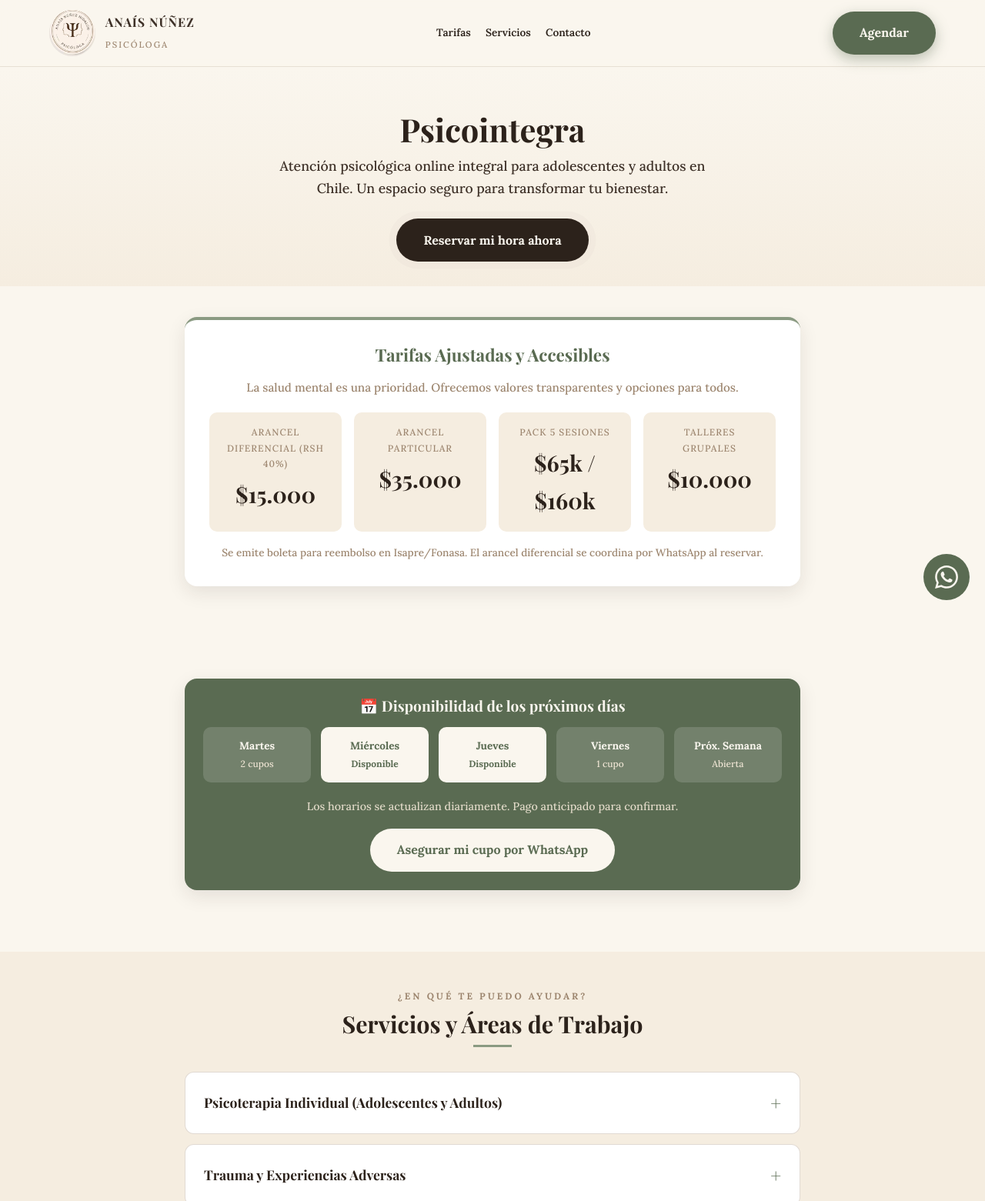
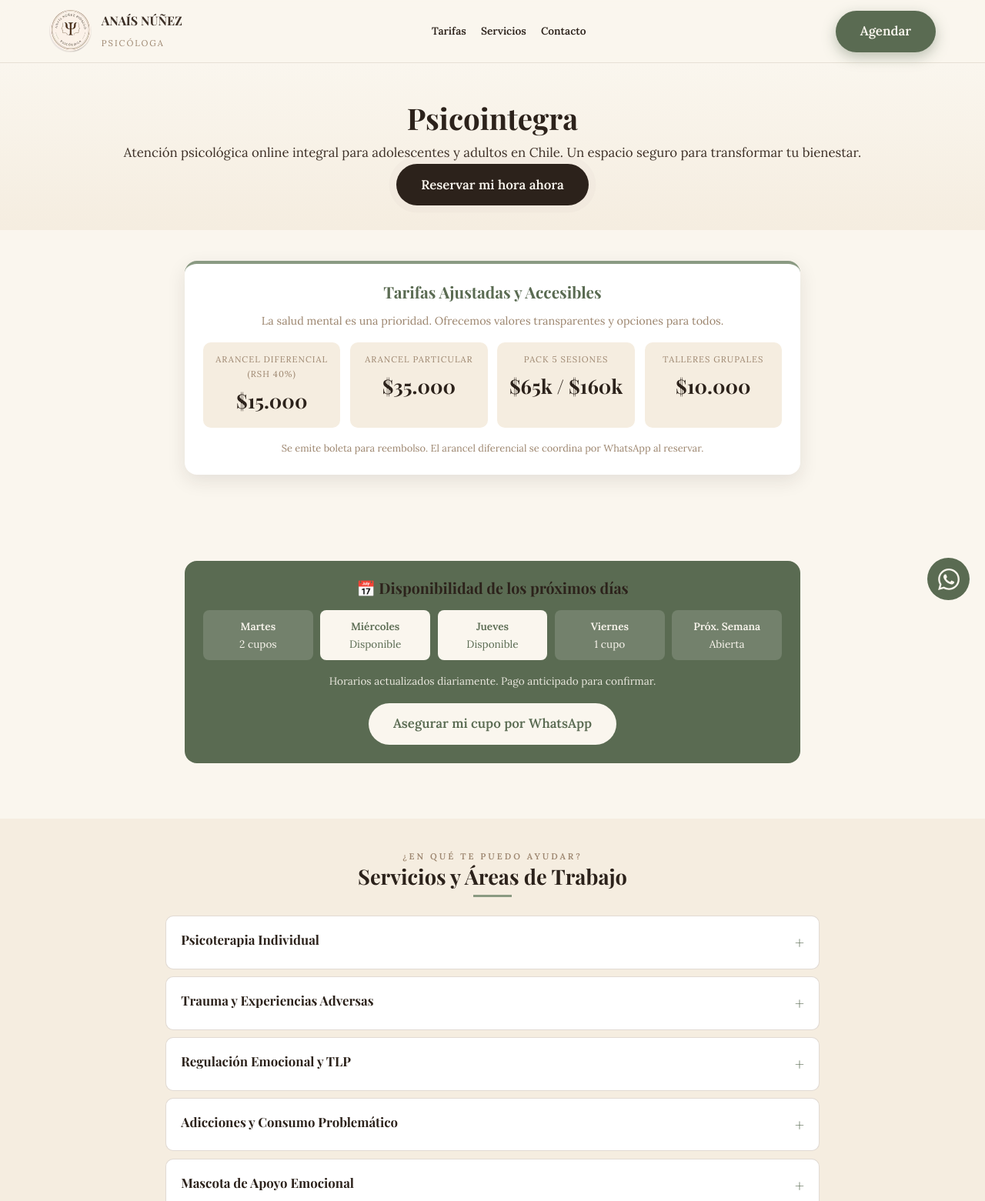
Before and after one commit to koroacuna-cell/psicointegra, a plain HTML site: page index.html in a window 1280 px wide. Shown: the top 1561 px of the page at 77% size. Drawn offline with nearby package versions, Linux system fonts and the light colour scheme; a web font is replaced by a local one.

Commit message:
Version final limpia: Tarifas ajustadas al inicio, sin duplicados

```diff
--- a/index.html
+++ b/index.html
@@ -4,73 +4,57 @@
 <meta charset="UTF-8">
 <meta name="viewport" content="width=device-width, initial-scale=1.0">
 <meta name="description" content="Psicointegra | Ps. Anaís Núñez. Psicóloga online en Chile. Trauma, ansiedad, TLP. Tarifas ajustadas. Registro 881079.">
-<title>Psicointegra | Ps. Anaís Núñez - Psicóloga Online en Chile</title>
-<link rel="canonical" href="https://koroacuna-cell.github.io/psicointegra/">
-<link rel="preconnect" href="https://fonts.googleapis.com">
-<link rel="preconnect" href="https://fonts.gstatic.com" crossorigin>
-<link href="https://fonts.googleapis.com/css2?family=Playfair+Display:ital,wght@0,600;0,700;1,600&family=Lora:wght@400;500;600;700&display=swap" rel="stylesheet">
+<title>Psicointegra | Ps. Anaís Núñez - Psicóloga Online</title>
+<link href="https://fonts.googleapis.com/css2?family=Playfair+Display:wght@600;700&family=Lora:wght@400;500;600&display=swap" rel="stylesheet">
 <style>
-:root{--marfil:#FAF6EE;--beige:#EFE5D4;--beige-suave:#F5EDE0;--taupe:#9C856E;--salvia:#8A9A82;--salvia-oscuro:#5A6B52;--cafe:#2C221B;--cafe-texto:#3E3128;--blanco:#FFFFFF;--sombra:0 8px 24px rgba(44,34,27,.1)}
+:root{--marfil:#FAF6EE;--beige:#EFE5D4;--beige-suave:#F5EDE0;--taupe:#9C856E;--salvia:#8A9A82;--salvia-oscuro:#5A6B52;--cafe:#2C221B;--texto:#3E3128;--blanco:#FFFFFF;--sombra:0 8px 24px rgba(44,34,27,.1)}
 *{margin:0;padding:0;box-sizing:border-box}
 html{scroll-behavior:smooth}
-body{font-family:'Lora',serif;background:var(--marfil);color:var(--cafe-texto);line-height:1.7;font-size:1.05rem;font-weight:500}
-h1,h2,h3,h4{font-family:'Playfair Display',serif;color:var(--cafe);font-weight:700;line-height:1.2}
-img{max-width:100%}
-header{background:rgba(250,246,238,.95);backdrop-filter:blur(10px);padding:.8rem 5%;display:flex;align-items:center;justify-content:space-between;gap:1rem;position:sticky;top:0;z-index:100;border-bottom:1px solid rgba(156,133,110,.2)}
+body{font-family:'Lora',serif;background:var(--marfil);color:var(--texto);line-height:1.7;font-size:1.05rem}
+h1,h2,h3{font-family:'Playfair Display',serif;color:var(--cafe);font-weight:700;line-height:1.2}
+header{background:rgba(250,246,238,.95);backdrop-filter:blur(10px);padding:.8rem 5%;display:flex;align-items:center;justify-content:space-between;position:sticky;top:0;z-index:100;border-bottom:1px solid rgba(156,133,110,.2)}
 .brand{display:flex;align-items:center;gap:.8rem}
-.brand img{height:60px;width:60px;border-radius:50%;object-fit:cover;background:var(--beige-suave)}
-.brand-txt strong{font-family:'Playfair Display',serif;font-size:1rem;letter-spacing:1px;display:block}
+.brand img{height:55px;width:55px;border-radius:50%;object-fit:cover;background:var(--beige-suave)}
+.brand-txt strong{font-family:'Playfair Display',serif;font-size:1rem;display:block}
 .brand-txt span{font-size:.7rem;letter-spacing:2px;text-transform:uppercase;color:var(--taupe)}
-nav{display:flex;gap:1.2rem;align-items:center;flex-wrap:wrap;justify-content:center}
-nav a{text-decoration:none;color:var(--cafe);font-size:.85rem;font-weight:600;transition:.3s}
-nav a:hover{color:var(--salvia-oscuro)}
-.btn{display:inline-block;text-decoration:none;border-radius:50px;padding:.9rem 2.2rem;font-family:'Lora',serif;font-size:1rem;font-weight:700;transition:.3s;cursor:pointer;border:none}
+nav{display:flex;gap:1.2rem}
+nav a{text-decoration:none;color:var(--cafe);font-size:.85rem;font-weight:600}
+.btn{display:inline-block;text-decoration:none;border-radius:50px;padding:.8rem 2rem;font-weight:700;transition:.3s;border:none}
 .btn-salvia{background:var(--salvia-oscuro);color:var(--marfil);box-shadow:0 6px 18px rgba(90,107,82,.4)}
-.btn-salvia:hover{background:var(--cafe);transform:translateY(-2px)}
-.btn-urgencia{background:var(--cafe);color:var(--marfil);animation:pulse-btn 2s infinite}
-@keyframes pulse-btn{0%{box-shadow:0 0 0 0 rgba(44,34,27,.4)}70%{box-shadow:0 0 0 10px rgba(44,34,27,0)}100%{box-shadow:0 0 0 0 rgba(44,34,27,0)}}
-.hero{padding:3.5rem 5% 2rem;background:linear-gradient(180deg,var(--marfil) 0%,var(--beige-suave) 100%);text-align:center}
-.hero h1{font-size:2.6rem;margin-bottom:.5rem}
-.hero p{max-width:600px;margin:0 auto 1.5rem;color:var(--cafe-texto);font-size:1.1rem}
-.tarifas-top{background:var(--blanco);border-top:4px solid var(--salvia);border-radius:16px;padding:2rem;margin:1.5rem auto;max-width:800px;box-shadow:var(--sombra);text-align:center}
-.tarifas-top h3{color:var(--salvia-oscuro);font-size:1.4rem;margin-bottom:1rem}
-.tarifas-grid{display:grid;grid-template-columns:repeat(auto-fit,minmax(150px,1fr));gap:1rem;margin-bottom:1rem}
-.tarifa-item{background:var(--beige-suave);padding:1rem;border-radius:10px}
-.tarifa-item .etiq{font-size:.75rem;text-transform:uppercase;letter-spacing:1px;color:var(--taupe);display:block;margin-bottom:.3rem}
-.tarifa-item .val{font-family:'Playfair Display',serif;font-size:1.8rem;font-weight:700;color:var(--cafe);display:block}
-.urgency-banner{background:var(--salvia-oscuro);color:var(--marfil);border-radius:16px;padding:1.5rem;margin:2rem auto;max-width:800px;box-shadow:var(--sombra)}
-.urgency-banner h3{color:var(--marfil);font-size:1.2rem;margin-bottom:1rem;display:flex;align-items:center;justify-content:center;gap:.5rem}
-.calendar-grid{display:grid;grid-template-columns:repeat(auto-fit,minmax(100px,1fr));gap:.8rem;margin-bottom:1.2rem}
-.cal-day{background:rgba(255,255,255,.15);padding:.8rem;border-radius:10px;text-align:center;font-size:.85rem}
-.cal-day .dia{font-weight:700;color:var(--marfil);display:block}
-.cal-day .estado{font-size:.75rem;color:var(--beige);margin-top:.2rem}
+.btn-urgencia{background:var(--cafe);color:var(--marfil);animation:pulse 2s infinite}
+@keyframes pulse{0%{box-shadow:0 0 0 0 rgba(44,34,27,.4)}70%{box-shadow:0 0 0 10px rgba(44,34,27,0)}100%{box-shadow:0 0 0 0 rgba(44,34,27,0)}}
+.hero{padding:3rem 5% 2rem;text-align:center;background:linear-gradient(180deg,var(--marfil),var(--beige-suave))}
+.hero h1{font-size:2.4rem;margin-bottom:.5rem}
+.tarifas-top{background:var(--blanco);border-top:4px solid var(--salvia);border-radius:16px;padding:1.5rem;margin:1.5rem auto;max-width:800px;box-shadow:var(--sombra);text-align:center}
+.tarifas-top h3{color:var(--salvia-oscuro);font-size:1.3rem;margin-bottom:.8rem}
+.tarifas-grid{display:grid;grid-template-columns:repeat(auto-fit,minmax(140px,1fr));gap:.8rem;margin-bottom:1rem}
+.tarifa-item{background:var(--beige-suave);padding:.8rem;border-radius:10px}
+.tarifa-item .etiq{font-size:.7rem;text-transform:uppercase;letter-spacing:1px;color:var(--taupe);display:block}
+.tarifa-item .val{font-family:'Playfair Display',serif;font-size:1.6rem;font-weight:700;color:var(--cafe);display:block;margin-top:.2rem}
+.urgency-banner{background:var(--salvia-oscuro);color:var(--marfil);border-radius:16px;padding:1.5rem;margin:2rem auto;max-width:800px;text-align:center}
+.calendar-grid{display:grid;grid-template-columns:repeat(auto-fit,minmax(90px,1fr));gap:.6rem;margin:1rem 0}
+.cal-day{background:rgba(255,255,255,.15);padding:.6rem;border-radius:8px;font-size:.85rem}
+.cal-day .dia{font-weight:700;display:block}
 .cal-day.disponible{background:var(--marfil);color:var(--salvia-oscuro)}
-.cal-day.disponible .dia, .cal-day.disponible .estado{color:var(--salvia-oscuro);font-weight:700}
-section{padding:3rem 5%}
-.wrap{max-width:900px;margin:0 auto}
-.sec-title{text-align:center;font-size:1.9rem;margin-bottom:.5rem}
-.sec-kicker{text-align:center;letter-spacing:3px;text-transform:uppercase;font-size:.75rem;color:var(--taupe);font-weight:700;margin-bottom:.5rem}
-.sec-rule{width:50px;height:3px;background:var(--salvia);margin:0 auto 2rem}
-.faq{max-width:800px;margin:0 auto}
-.faq details{background:var(--blanco);border:1px solid rgba(156,133,110,.3);border-radius:12px;margin-bottom:.8rem;padding:1.2rem 1.5rem;cursor:pointer;transition:.3s}
+.cal-day.disponible .dia{font-weight:800}
+section{padding:2.5rem 5%}
+.wrap{max-width:850px;margin:0 auto}
+.sec-title{text-align:center;font-size:1.7rem;margin-bottom:.5rem}
+.sec-kicker{text-align:center;letter-spacing:3px;text-transform:uppercase;font-size:.7rem;color:var(--taupe);font-weight:700}
+.sec-rule{width:50px;height:3px;background:var(--salvia);margin:0 auto 1.5rem}
+.faq details{background:var(--blanco);border:1px solid rgba(156,133,110,.3);border-radius:10px;margin-bottom:.6rem;padding:1rem 1.2rem;cursor:pointer}
 .faq details[open]{box-shadow:var(--sombra);border-left:4px solid var(--salvia)}
-.faq summary{font-family:'Playfair Display',serif;font-size:1.1rem;color:var(--cafe);list-style:none;display:flex;justify-content:space-between;align-items:center;font-weight:700}
-.faq summary::after{content:"+";color:var(--salvia-oscuro);font-size:1.5rem;font-weight:400}
+.faq summary{font-family:'Playfair Display',serif;font-size:1.05rem;color:var(--cafe);list-style:none;display:flex;justify-content:space-between;font-weight:700}
+.faq summary::after{content:"+";color:var(--salvia-oscuro);font-size:1.3rem}
 .faq details[open] summary::after{content:"−"}
-.faq p, .faq ul{margin-top:1rem;font-size:1rem;color:var(--cafe-texto);line-height:1.7}
-.faq ul{list-style:none;padding:0}
-.faq li{padding:.4rem 0 .4rem 1.5rem;position:relative}
-.faq li::before{content:"✦";position:absolute;left:0;color:var(--salvia)}
-.contact-box{background:var(--beige);border-radius:20px;padding:2.5rem 2rem;text-align:center}
-.contact-data{display:flex;flex-wrap:wrap;gap:1.5rem;justify-content:center;margin-top:1.5rem;font-size:.95rem}
+.faq p{margin-top:.8rem;font-size:.95rem;color:var(--texto)}
+.contact-box{background:var(--beige);border-radius:16px;padding:2rem;text-align:center}
+.contact-data{display:flex;flex-wrap:wrap;gap:1.2rem;justify-content:center;margin-top:1.2rem;font-size:.9rem}
 .contact-data a{color:var(--cafe);text-decoration:none;font-weight:600;border-bottom:1px solid var(--salvia)}
-footer{background:var(--cafe);color:var(--beige);text-align:center;padding:2.5rem 5%}
-.foot-brand{font-family:'Playfair Display',serif;font-size:1.2rem;color:var(--marfil);margin-bottom:.5rem}
-.foot-legal{font-size:.75rem;color:var(--taupe);max-width:600px;margin:1rem auto 0;line-height:1.5}
-.wa-float{position:fixed;bottom:20px;right:20px;width:60px;height:60px;background:var(--salvia-oscuro);border-radius:50%;display:flex;align-items:center;justify-content:center;box-shadow:0 6px 20px rgba(44,34,27,.4);z-index:1000;animation:pulse-wa 2.5s infinite}
-.wa-float svg{width:30px;height:30px;fill:var(--marfil)}
-@keyframes pulse-wa{0%{box-shadow:0 0 0 0 rgba(90,107,82,.6)}70%{box-shadow:0 0 0 15px rgba(90,107,82,0)}100%{box-shadow:0 0 0 0 rgba(90,107,82,0)}}
-@media(max-width:768px){nav{display:none}.hero h1{font-size:2.2rem}.calendar-grid{grid-template-columns:repeat(3,1fr)}}
+footer{background:var(--cafe);color:var(--beige);text-align:center;padding:2rem 5%;font-size:.8rem}
+.wa-float{position:fixed;bottom:20px;right:20px;width:55px;height:55px;background:var(--salvia-oscuro);border-radius:50%;display:flex;align-items:center;justify-content:center;box-shadow:0 6px 20px rgba(44,34,27,.4);z-index:1000;animation:pulse 2.5s infinite}
+.wa-float svg{width:28px;height:28px;fill:var(--marfil)}
+@media(max-width:768px){nav{display:none}.hero h1{font-size:2rem}.calendar-grid{grid-template-columns:repeat(3,1fr)}}
 </style>
 </head>
 <body>
@@ -79,11 +63,7 @@ footer{background:var(--cafe);color:var(--beige);text-align:center;padding:2.5re
 <img src="logo-anais.png" alt="Logo" onerror="this.style.display='none'">
 <div class="brand-txt"><strong>ANAÍS NÚÑEZ</strong><span>Psicóloga</span></div>
 </div>
-<nav>
-<a href="#tarifas">Tarifas</a>
-<a href="#servicios">Servicios</a>
-<a href="#contacto">Contacto</a>
-</nav>
+<nav><a href="#tarifas">Tarifas</a><a href="#servicios">Servicios</a><a href="#contacto">Contacto</a></nav>
 <a class="btn btn-salvia" href="https://wa.me/56968506890" target="_blank">Agendar</a>
 </header>
 
@@ -93,18 +73,18 @@ footer{background:var(--cafe);color:var(--beige);text-align:center;padding:2.5re
 <a class="btn btn-urgencia" href="https://wa.me/56968506890?text=Hola%20Ana%C3%ADs%2C%20quiero%20agendar%20una%20sesi%C3%B3n" target="_blank">Reservar mi hora ahora</a>
 </div>
 
-<section id="tarifas" style="padding-top:1rem; padding-bottom:1rem;">
+<section id="tarifas" style="padding-top:1rem;padding-bottom:1rem">
 <div class="wrap">
 <div class="tarifas-top">
 <h3>Tarifas Ajustadas y Accesibles</h3>
-<p style="font-size:.95rem;color:var(--taupe);margin-bottom:1.2rem">La salud mental es una prioridad. Ofrecemos valores transparentes y opciones para todos.</p>
+<p style="font-size:.9rem;color:var(--taupe);margin-bottom:1rem">La salud mental es una prioridad. Ofrecemos valores transparentes y opciones para todos.</p>
 <div class="tarifas-grid">
 <div class="tarifa-item"><span class="etiq">Arancel Diferencial (RSH 40%)</span><span class="val">$15.000</span></div>
 <div class="tarifa-item"><span class="etiq">Arancel Particular</span><span class="val">$35.000</span></div>
 <div class="tarifa-item"><span class="etiq">Pack 5 Sesiones</span><span class="val">$65k / $160k</span></div>
 <div class="tarifa-item"><span class="etiq">Talleres Grupales</span><span class="val">$10.000</span></div>
 </div>
-<p style="font-size:.85rem;color:var(--taupe)">Se emite boleta para reembolso en Isapre/Fonasa. El arancel diferencial se coordina por WhatsApp al reservar.</p>
+<p style="font-size:.8rem;color:var(--taupe)">Se emite boleta para reembolso. El arancel diferencial se coordina por WhatsApp al reservar.</p>
 </div>
 </div>
 </section>
@@ -114,16 +94,14 @@ footer{background:var(--cafe);color:var(--beige);text-align:center;padding:2.5re
 <div class="urgency-banner">
 <h3>📅 Disponibilidad de los próximos días</h3>
 <div class="calendar-grid">
-<div class="cal-day"><span class="dia">Martes</span><span class="estado">2 cupos</span></div>
-<div class="cal-day disponible"><span class="dia">Miércoles</span><span class="estado">Disponible</span></div>
-<div class="cal-day disponible"><span class="dia">Jueves</span><span class="estado">Disponible</span></div>
-<div class="cal-day"><span class="dia">Viernes</span><span class="estado">1 cupo</span></div>
-<div class="cal-day"><span class="dia">Próx. Semana</span><span class="estado">Abierta</span></div>
+<div class="cal-day"><span class="dia">Martes</span><span>2 cupos</span></div>
+<div class="cal-day disponible"><span class="dia">Miércoles</span><span>Disponible</span></div>
+<div class="cal-day disponible"><span class="dia">Jueves</span><span>Disponible</span></div>
+<div class="cal-day"><span class="dia">Viernes</span><span>1 cupo</span></div>
+<div class="cal-day"><span class="dia">Próx. Semana</span><span>Abierta</span></div>
 </div>
-<p style="text-align:center;font-size:.9rem;color:var(--beige);margin-bottom:1rem;opacity:.9">Los horarios se actualizan diariamente. Pago anticipado para confirmar.</p>
-<div style="text-align:center">
+<p style="font-size:.85rem;opacity:.9;margin-bottom:1rem">Horarios actualizados diariamente. Pago anticipado para confirmar.</p>
 <a class="btn" href="https://wa.me/56968506890?text=Hola%2C%20vi%20disponibilidad%20en%20la%20web%20y%20quiero%20reservar" target="_blank" style="background:var(--marfil);color:var(--salvia-oscuro)">Asegurar mi cupo por WhatsApp</a>
-</div>
 </div>
 </div>
 </section>
@@ -134,32 +112,23 @@ footer{background:var(--cafe);color:var(--beige);text-align:center;padding:2.5re
 <h2 class="sec-title">Servicios y Áreas de Trabajo</h2>
 <div class="sec-rule"></div>
 <div class="faq">
-<details><summary>Psicoterapia Individual (Adolescentes y Adultos)</summary><p>Procesos personalizados online (45-60 min) para abordar ansiedad, depresión, duelo o transiciones vitales, integrando herramientas de Terapia Sistémica Breve y Narrativa.</p></details>
-<details><summary>Trauma y Experiencias Adversas</summary><p>Acompañamiento especializado en trauma complejo, abuso o experiencias que afectan la vida emocional y relacional, a tu propio ritmo.</p></details>
-<details><summary>Regulación Emocional y TLP</summary><p>Herramientas prácticas para manejar la intensidad emocional, mejorar las relaciones interpersonales y fortalecer la identidad.</p></details>
-<details><summary>Adicciones y Consumo Problemático</summary><p>Abordaje sin juicios, enfocado en la identificación de patrones, motivación para el cambio y prevención de recaídas.</p></details>
-<details><summary>Evaluación para Mascota de Apoyo Emocional</summary><p>Proceso de evaluación profesional para determinar la pertinencia de un animal de apoyo. (Arancel: $45.000. Entrega en 24 hrs si corresponde).</p></details>
+<details><summary>Psicoterapia Individual</summary><p>Procesos personalizados online (45-60 min) para abordar ansiedad, depresión, duelo o transiciones vitales con Terapia Sistémica Breve.</p></details>
+<details><summary>Trauma y Experiencias Adversas</summary><p>Acompañamiento especializado en trauma complejo y experiencias que afectan la vida emocional, a tu propio ritmo.</p></details>
+<details><summary>Regulación Emocional y TLP</summary><p>Herramientas prácticas para manejar la intensidad emocional y fortalecer la identidad.</p></details>
+<details><summary>Adicciones y Consumo Problemático</summary><p>Abordaje sin juicios, enfocado en la motivación para el cambio y prevención de recaídas.</p></details>
+<details><summary>Mascota de Apoyo Emocional</summary><p>Evaluación profesional para determinar la pertinencia de un animal de apoyo. (Arancel: $45.000. Entrega en 24 hrs).</p></details>
 </div>
 </div>
 </section>
 
-<section id="talleres-recursos">
+<section id="talleres">
 <div class="wrap">
-<p class="sec-kicker">Más recursos para ti</p>
+<p class="sec-kicker">Más recursos</p>
 <h2 class="sec-title">Talleres y Biblioteca</h2>
 <div class="sec-rule"></div>
 <div class="faq">
-<details><summary>Talleres Grupales ($10.000 / sesión)</summary>
-<ul>
-<li><strong>Maternidad y cuidados:</strong> Salud mental materna.</li>
-<li><strong>Parentalidad:</strong> Habilidades y vínculos familiares.</li>
-<li><strong>Autoconocimiento:</strong> Autoestima e identidad.</li>
-<li><strong>Relaciones de pareja:</strong> Comunicación y responsabilidad afectiva.</li>
-</ul>
-</details>
-<details><summary>Guías Terapéuticas Digitales (Desde $5.000)</summary>
-<p>Material práctico con 25-50 estrategias sobre: manejo de ansiedad, comunicación asertiva, identificación de emociones y herramientas para el consumo problemático.</p>
-</details>
+<details><summary>Talleres Grupales ($10.000 / sesión)</summary><p>Maternidad y cuidados, Parentalidad, Autoconocimiento y Relaciones de pareja.</p></details>
+<details><summary>Guías Terapéuticas Digitales (Desde $5.000)</summary><p>Material práctico con estrategias sobre manejo de ansiedad, comunicación asertiva e identificación de emociones.</p></details>
 </div>
 </div>
 </section>
@@ -172,9 +141,8 @@ footer{background:var(--cafe);color:var(--beige);text-align:center;padding:2.5re
 <div class="faq">
 <details>
 <summary>Leer mi historia y formación profesional</summary>
-<p>Soy Anaís Núñez, psicóloga de la Universidad de Playa Ancha, con diplomado en Salud Mental en APS y actualmente cursando postítulo en Terapia Sistémica Breve. Me especializo en trauma y casos de alta complejidad.</p>
-<p>Creo en una psicología que no solo identifica dificultades, sino que reconoce tus recursos. Mi propósito es acompañarte a construir una vida con sentido, respetando tu historia y tus tiempos. <em>"No se trata de adaptarte a cualquier costo, sino de reconocer qué aspectos de tu entorno necesitan transformarse".</em></p>
-<p style="margin-top:1rem"><strong>Experiencia:</strong> Intervención en centros de tratamiento de adicciones, psicoterapia online, talleres psicosociales y prevención en contextos laborales.</p>
+<p>Psicóloga de la Universidad de Playa Ancha, con diplomado en Salud Mental en APS y postítulo en Terapia Sistémica Breve. Especializada en trauma y casos de alta complejidad.</p>
+<p style="margin-top:.8rem"><em>"No se trata de adaptarte a cualquier costo, sino de reconocer qué aspectos de tu entorno necesitan transformarse".</em></p>
 </details>
 </div>
 </div>
@@ -184,24 +152,24 @@ footer{background:var(--cafe);color:var(--beige);text-align:center;padding:2.5re
 <div class="wrap">
 <div class="contact-box">
 <h2>Da el primer paso hoy</h2>
-<p>No necesitas tener un diagnóstico ni saber exactamente qué te ocurre. Podemos descubrirlo en conjunto.</p>
-<a class="btn btn-salvia" href="https://wa.me/56968506890?text=Hola%20Ana%C3%ADs%2C%20quiero%20comenzar%20mi%20proceso%20terap%C3%A9utico" target="_blank">Comenzar mi proceso</a>
+<p>No necesitas tener un diagnóstico. Podemos descubrirlo en conjunto.</p>
+<a class="btn btn-salvia" href="https://wa.me/56968506890?text=Hola%20Ana%C3%ADs%2C%20quiero%20comenzar%20mi%20proceso" target="_blank">Comenzar mi proceso</a>
 <div class="contact-data">
 <span>📱 <a href="https://wa.me/56968506890">+56 9 6850 6890</a></span>
 <span>✉️ <a href="mailto:ps.anaisnunez@gmail.com">ps.anaisnunez@gmail.com</a></span>
-<span>🩺 <a href="https://www.doctoralia.cl/perfil/anais-nunez-hidalgo" target="_blank">Ver perfil en Doctoralia</a></span>
+<span>🩺 <a href="https://www.doctoralia.cl/perfil/anais-nunez-hidalgo" target="_blank">Doctoralia</a></span>
 </div>
 </div>
 </div>
 </section>
 
 <footer>
-<p class="foot-brand">Psicointegra | Ps. Anaís Núñez</p>
-<p style="font-size:.85rem;opacity:.8">Registro Superintendencia de Salud N° 881079 · Atención 100% online en Chile</p>
-<p class="foot-legal">La información compartida está protegida por confidencialidad profesional. Este sitio es informativo y no reemplaza la atención de urgencia: ante una crisis, contacta a Salud Responde 600 360 7777 o al 1455 (SOS-Vida).<br>© 2026 Psicointegra · Villa Alemana, V Región</p>
+<p style="font-family:'Playfair Display',serif;font-size:1.1rem;color:var(--marfil);margin-bottom:.5rem">Psicointegra | Ps. Anaís Núñez</p>
+<p>Registro Superintendencia de Salud N° 881079 · Atención 100% online en Chile</p>
+<p style="margin-top:1rem;opacity:.8;font-size:.75rem">Sitio informativo. Ante una crisis, contacta a Salud Responde 600 360 7777 o al 1455.<br>© 2026 Psicointegra · Villa Alemana</p>
 </footer>
 
-<a class="wa-float" href="https://wa.me/56968506890" target="_blank" aria-label="WhatsApp">
+<a class="wa-float" href="https://wa.me/56968506890" target="_blank">
 <svg viewBox="0 0 24 24"><path d="M.057 24l1.687-6.163c-1.041-1.804-1.588-3.849-1.587-5.946.003-6.556 5.338-11.891 11.893-11.891 3.181.001 6.167 1.24 8.413 3.488 2.245 2.248 3.481 5.236 3.48 8.414-.003 6.557-5.338 11.892-11.893 11.892-1.99-.001-3.951-.5-5.688-1.448l-6.305 1.654zm6.597-3.807c1.676.995 3.276 1.591 5.392 1.592 5.448 0 9.886-4.434 9.889-9.885.002-5.462-4.415-9.89-9.881-9.892-5.452 0-9.887 4.434-9.889 9.884-.001 2.225.651 3.891 1.746 5.634l-.999 3.648 3.742-.981zm11.387-5.464c-.074-.124-.272-.198-.57-.347-.297-.149-1.758-.868-2.031-.967-.272-.099-.47-.149-.669.149-.198.297-.768.967-.941 1.165-.173.198-.347.223-.644.074-.297-.149-1.255-.462-2.39-1.475-.883-.788-1.48-1.761-1.653-2.059-.173-.297-.018-.458.13-.606.134-.133.297-.347.446-.521.151-.172.2-.296.3-.495.099-.198.05-.372-.025-.521-.075-.148-.669-1.611-.916-2.206-.242-.579-.487-.501-.669-.51l-.57-.01c-.198 0-.52.074-.792.372-.272.297-1.04 1.016-1.04 2.479 0 1.462 1.065 2.875 1.213 3.074.149.198 2.095 3.2 5.076 4.487.709.306 1.263.489 1.694.626.712.226 1.36.194 1.872.118.571-.085 1.758-.719 2.006-1.413.248-.695.248-1.29.173-1.414z"/></svg>
 </a>
 </body>
```
